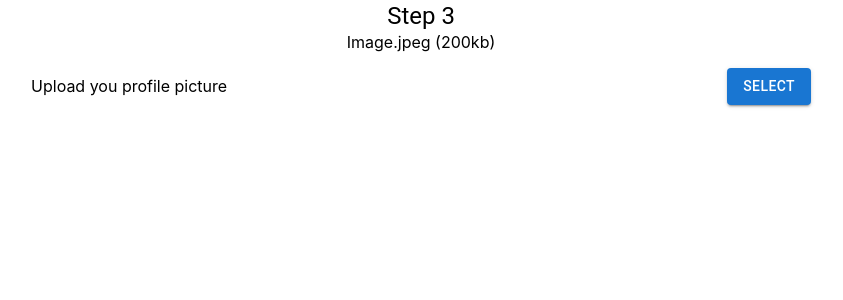
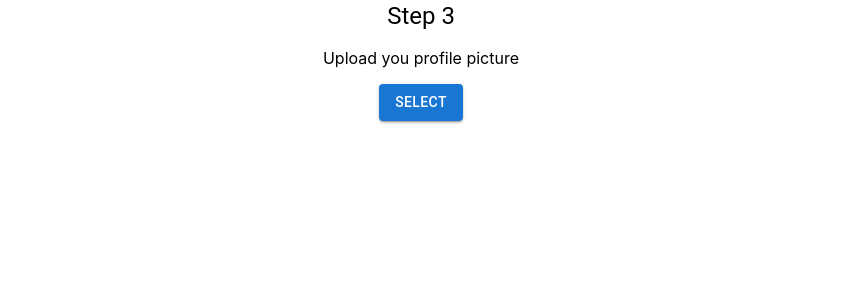
Before and after one commit to saqlainM87/form-challenge, a Next.js app: page /form-page/components/thirdStep in a window 1280 px wide. Shown: the top 300 px of the page, without its empty margins (219-1062 px from the left). Built offline with nearby package versions, Linux system fonts and the light colour scheme.

Commit message:
feat: Schema validation for third step.

```diff
--- a/hooks/useFormStorage.ts
+++ b/hooks/useFormStorage.ts
@@ -7,6 +7,7 @@ const useFormStorage = <T = any>(
     storageKey: string,
     schema: any,
     setSubmitCurrentStep?: React.Dispatch<any>,
+    callbackHandler?: (data: T) => void,
     formOptions?: any
 ) => {
     const [localStorageValue, setLocalStorageValue] = useLocalStorage<any>(
@@ -30,6 +31,10 @@ const useFormStorage = <T = any>(
     });
 
     const onSubmit: SubmitHandler<T> = (data) => {
+        if (callbackHandler) {
+            return callbackHandler(data);
+        }
+
         setLocalStorageValue(data);
     };
 
@@ -60,6 +65,7 @@ const useFormStorage = <T = any>(
         errors,
         getValues,
         storageValue: localStorageValue,
+        setLocalStorageValue,
         reset,
         watch,
         setValue,
--- a/pages/form-page/components/thirdStep.tsx
+++ b/pages/form-page/components/thirdStep.tsx
@@ -1,11 +1,96 @@
-import { Button, TextField, Typography } from '@mui/material';
+import { Button, FormHelperText, Typography } from '@mui/material';
 import React, { ReactElement } from 'react';
 import cx from 'classnames';
 import { Box } from '@mui/system';
+import * as yup from 'yup';
 
 import styles from '../formPage.module.css';
+import useFormStorage from '../../../hooks/useFormStorage';
+import useEffectOnce from '../../../hooks/useEffectOnce';
 
-const ThirdStep = (): ReactElement => {
+interface ThirdsStepProps {
+    setSubmitCurrentStep?: React.Dispatch<any>;
+}
+
+interface FormInputDef {
+    profilePictureDataURL?: string;
+    profilePicture: File[];
+}
+
+const schema = yup.object({
+    profilePicture: yup
+        .mixed()
+        .test('required', 'This field is required!', (value) => {
+            return value && value.length;
+        })
+        .test(
+            'fileSize',
+            'The file size can not exceed 2 mb!',
+            (value, context) => {
+                return value && value[0] && value[0].size <= 2000000; // 2mb
+            }
+        )
+        .test('type', 'File should be of type image!', function (value) {
+            return value && value[0] && value[0]?.type?.includes('image/');
+        }),
+});
+
+const ThirdStep = ({
+    setSubmitCurrentStep,
+}: ThirdsStepProps): ReactElement<ThirdsStepProps> => {
+    const handleSubmit = (data: FormInputDef) => {
+        const file = data.profilePicture;
+        const reader = new FileReader();
+
+        reader.readAsDataURL(file[0]);
+
+        reader.onloadend = () => {
+            setLocalStorageValue({
+                profilePictureDataURL: reader.result,
+                profilePicture: [
+                    {
+                        name: file[0].name,
+                        type: file[0].type,
+                    },
+                ],
+            });
+        };
+    };
+
+    const {
+        register,
+        errors,
+        watch,
+        getValues,
+        setLocalStorageValue,
+        storageValue,
+        reset,
+    } = useFormStorage<FormInputDef>(
+        'thirdForm',
+        schema,
+        setSubmitCurrentStep,
+        handleSubmit
+    );
+
+    watch();
+    const { profilePicture } = getValues();
+
+    const uploadedFile = profilePicture?.[0];
+
+    useEffectOnce(async () => {
+        const dataURL = storageValue.profilePictureDataURL;
+        const metaData = storageValue.profilePicture?.[0];
+
+        if (dataURL) {
+            const blob = await (await fetch(dataURL)).blob();
+            const file = new File([blob], metaData?.name, {
+                type: metaData?.type,
+            });
+
+            reset({ profilePicture: [file] });
+        }
+    });
+
     return (
         <div className={styles.firstStepWrapper}>
             <Typography
@@ -16,9 +101,13 @@ const ThirdStep = (): ReactElement => {
                 Step 3
             </Typography>
 
-            <Box>
-                <span>Image.jpeg (200kb)</span>
-            </Box>
+            {uploadedFile && (
+                <Box>
+                    <span>
+                        {uploadedFile.name} ({uploadedFile?.size / 1000} kb)
+                    </span>
+                </Box>
+            )}
 
             <Box
                 marginTop="1rem"
@@ -26,14 +115,25 @@ const ThirdStep = (): ReactElement => {
                     '& .MuiTextField-root': { width: '100%' },
                 }}
                 display="flex"
-                justifyContent={'space-around'}
+                flexDirection="column"
                 alignItems="center"
             >
-                <span>Upload you profile picture</span>
+                {!uploadedFile?.name && (
+                    <span style={{ marginBottom: '1rem' }}>
+                        Upload you profile picture
+                    </span>
+                )}
+
                 <Button variant="contained" component="label">
-                    Select
-                    <input hidden accept="image/*" multiple type="file" />
+                    <span>Select</span>
+                    <input hidden type="file" {...register('profilePicture')} />
                 </Button>
+
+                {errors?.profilePicture && (
+                    <FormHelperText error>
+                        {errors?.profilePicture?.message}
+                    </FormHelperText>
+                )}
             </Box>
         </div>
     );
```
Also changed, not shown: pages/form-page/index.tsx (+7 -1 lines).
